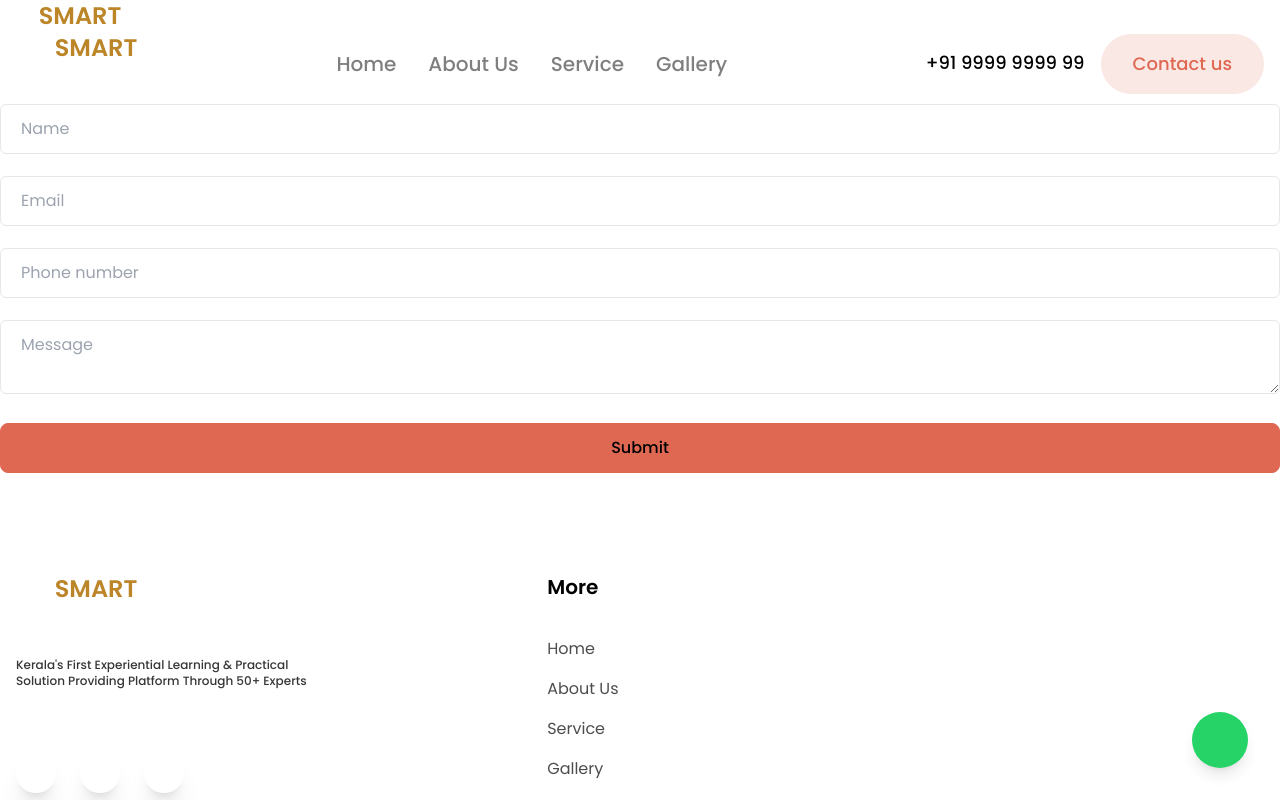
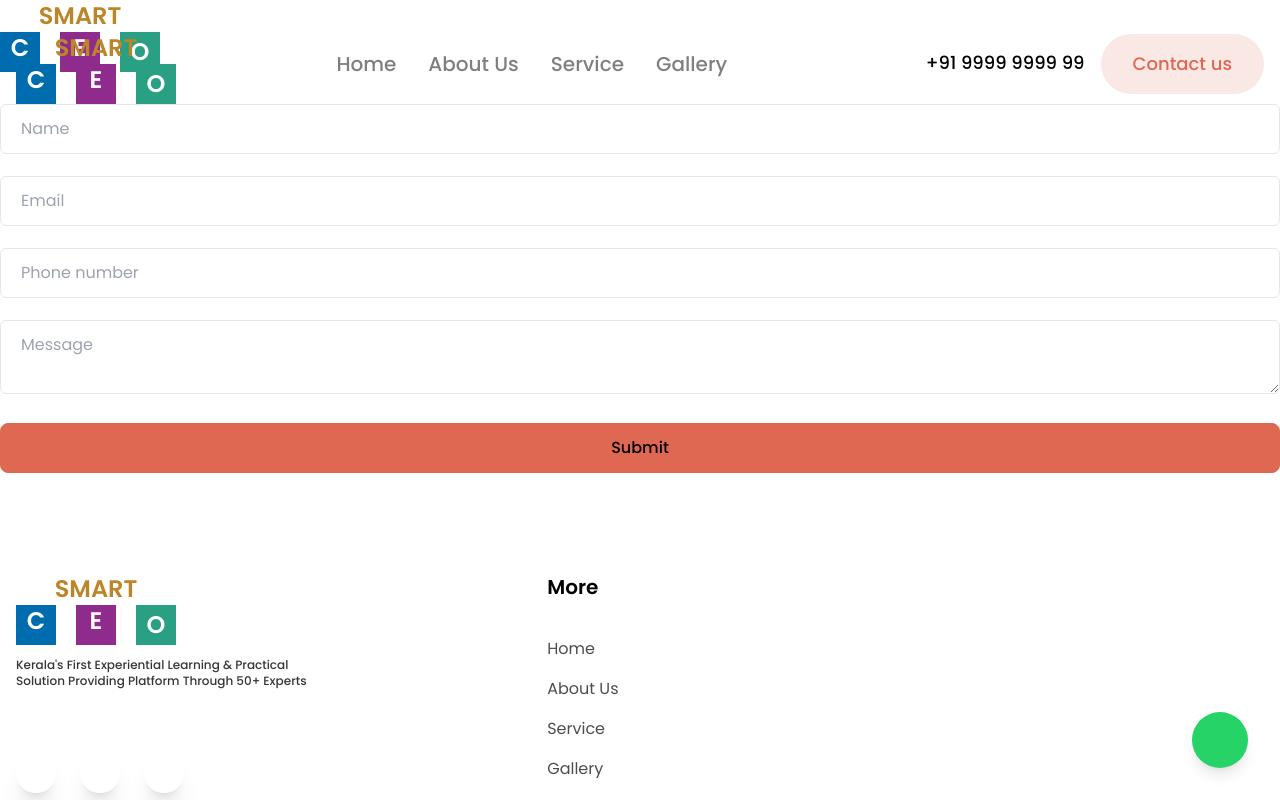
Before and after one commit to Shahanas7210/smart-ceo, a Next.js app: page /signin in a window 1280 px wide. Shown: the top 800 px of the page. Built offline with nearby package versions, Linux system fonts and the light colour scheme; some icons are missing.

Commit message:
logo change 2

```diff
--- a/src/components/Layout/Header/Logo/index.tsx
+++ b/src/components/Layout/Header/Logo/index.tsx
@@ -1,31 +1,15 @@
-import { color } from "framer-motion";
-import Image from "next/image";
-import Link from "next/link";
+import { color } from 'framer-motion';
+import Image from 'next/image';
+import Link from 'next/link';
 
 const Logo: React.FC = () => {
-  const logoVariable = [
-    {
-      text: "c",
-      color: "#006cb0",
-      colorText: "text-white",
-    },
-    {
-      text: "e",
-      color: "#8f2b8c",
-      colorText: "text-white",
-    },
-    {
-      text: "o",
-      color: "#29a084",
-      colorText: "text-white",
-    },
-  ];
+
+  const logoVariable=[{
+    text:"s"
+  }]
 
   return (
-    <Link
-      href="/"
-      className="flex items-center text-black dark:text-white text-2xl font-semibold gap-4"
-    >
+    <Link href="/" className='flex items-center text-black dark:text-white text-2xl font-semibold gap-4'>
       {/* <Image
         src="/images/logo/logo.png"
         alt="logo"
@@ -34,21 +18,22 @@ const Logo: React.FC = () => {
         // style={{ width: 'auto', height: 'auto' }}
         quality={100}
       /> */}
-      <div className=" text-center   gap-4  w-40 h-16">
-        <h1 className="text-[#bb8528]">SMART</h1>
-        <div className="flex justify-between ">
-          {logoVariable.map((item, index) => {
-            return (
-              <div
-                key={index}
-                className={`bg-[${item.color}] ${item.colorText} size-10 flex items-center justify-center `}
-              >
-                <h1 className="capitalize">{item.text}</h1>
-              </div>
-            );
-          })}
+      <div className=' text-center   gap-4  w-40 h-16'>
+        <h1 className='text-[#bb8528]'>SMART</h1>
+        <div className='flex justify-between '>
+        <div className='bg-[#006cb0] size-10  '>
+          <h1 className='text-white'>C</h1>
         </div>
+        <div className='bg-[#8f2b8c] size-10 '>
+        <h1 className='text-white'>E</h1>
+        </div>
+        <div className='bg-[#29a084] size-10 flex items-center justify-center '>
+        <h1 className='text-white'>O</h1>
+        </div>
+        </div>
+
       </div>
+
     </Link>
   );
 };
```
